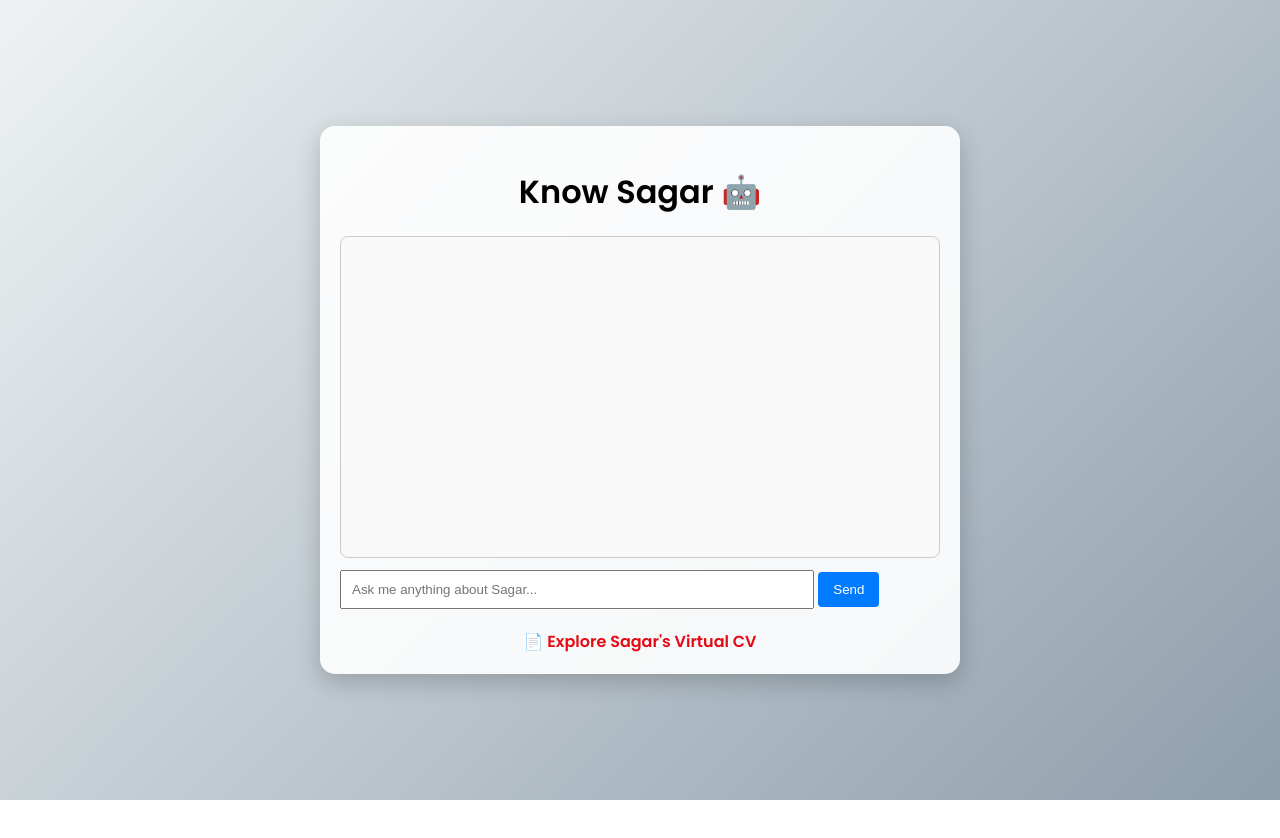
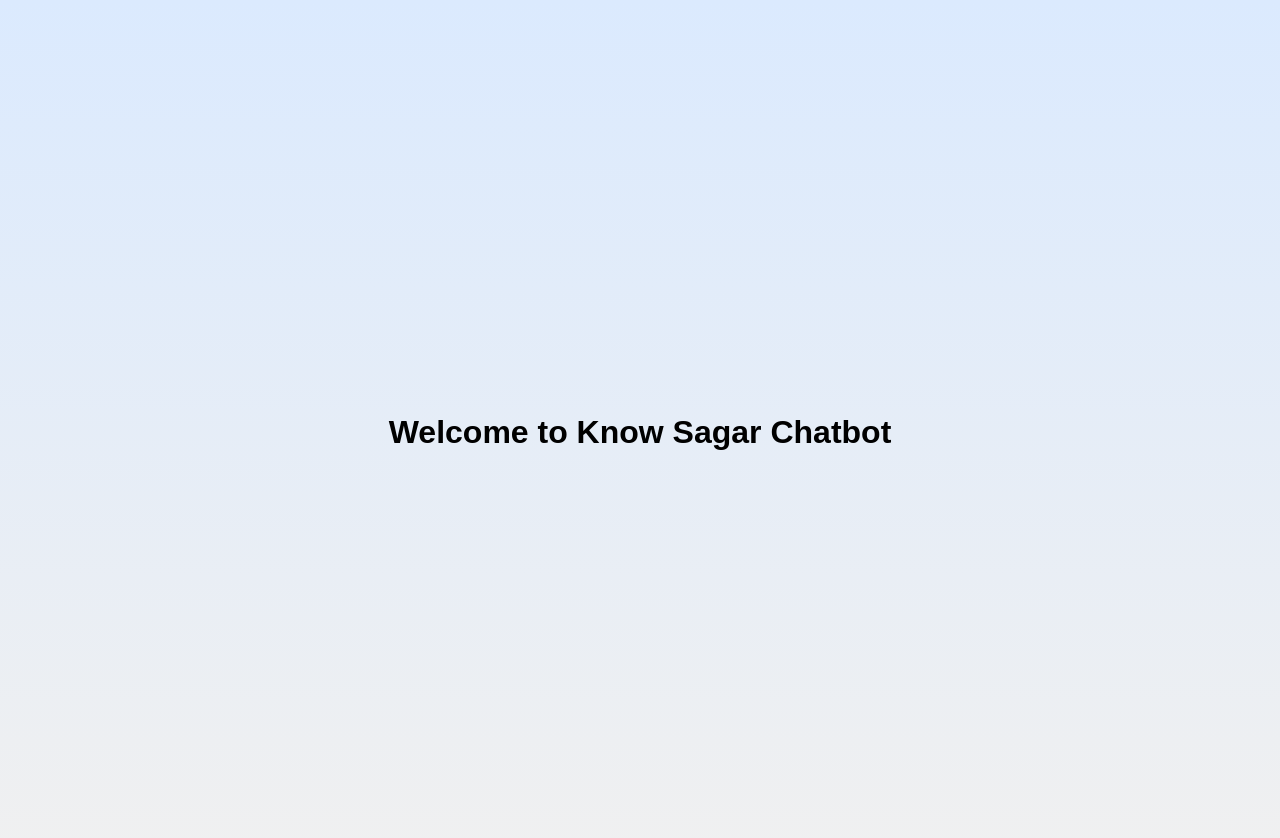
Before and after one commit to sgsagargera/know-sagar-chatbot, a website: page public/index.html in a window 1280 px wide. Before the commit the page ends 800 px from the top, so only its background shows below. Drawn offline with Linux system fonts and the light colour scheme.

Commit message:
Add files via upload

```diff
--- a/public/chatbot.js
+++ b/public/chatbot.js
@@ -1,25 +1 @@
-async function sendMessage() {
-  const input = document.getElementById('userInput');
-  const chatBox = document.getElementById('chatBox');
-  const message = input.value.trim();
-  if (!message) return;
-
-  chatBox.innerHTML += `<div><strong>You:</strong> ${message}</div>`;
-  input.value = '';
-
-  const response = await fetch('https://api.openai.com/v1/chat/completions', {
-    method: 'POST',
-    headers: {
-      'Content-Type': 'application/json',
-      'Authorization': 'Bearer YOUR_OPENAI_API_KEY' // Replace manually or securely through backend
-    },
-    body: JSON.stringify({
-      model: 'gpt-3.5-turbo',
-      messages: [{ role: 'user', content: message }]
-    })
-  });
-
-  const data = await response.json();
-  chatBox.innerHTML += `<div><strong>Bot:</strong> ${data.choices[0].message.content}</div>`;
-  chatBox.scrollTop = chatBox.scrollHeight;
-}
+document.getElementById('app').innerHTML = '<h1>Welcome to Know Sagar Chatbot</h1>';
--- a/public/index.html
+++ b/public/index.html
@@ -1,22 +1 @@
-<!DOCTYPE html>
-<html lang="en">
-<head>
-  <meta charset="UTF-8" />
-  <meta name="viewport" content="width=device-width, initial-scale=1.0"/>
-  <title>Know Sagar – Chatbot</title>
-  <link href="https://fonts.googleapis.com/css2?family=Poppins:wght@300;400;600&display=swap" rel="stylesheet">
-  <link rel="stylesheet" href="style.css">
-</head>
-<body>
-  <div class="chat-container">
-    <h1>Know Sagar 🤖</h1>
-    <div class="chat-box" id="chatBox"></div>
-    <input type="text" id="userInput" placeholder="Ask me anything about Sagar..." onkeypress="if(event.key === 'Enter') sendMessage()" />
-    <button onclick="sendMessage()">Send</button>
-    <div class="cta">
-      <a href="cv.html" target="_blank">📄 Explore Sagar's Virtual CV</a>
-    </div>
-  </div>
-  <script src="chatbot.js"></script>
-</body>
-</html>
+<!DOCTYPE html><html><head><title>Know Sagar</title><link rel="stylesheet" href="style.css"></head><body><div id="app"></div><script src="chatbot.js"></script></body></html>
--- a/public/style.css
+++ b/public/style.css
@@ -1,57 +1 @@
-body {
-  font-family: 'Poppins', sans-serif;
-  background: linear-gradient(135deg, #eef2f3, #8e9eab);
-  margin: 0;
-  padding: 0;
-  display: flex;
-  justify-content: center;
-  align-items: center;
-  height: 100vh;
-}
-.chat-container {
-  width: 90%;
-  max-width: 600px;
-  background: rgba(255, 255, 255, 0.9);
-  padding: 20px;
-  border-radius: 15px;
-  box-shadow: 0 8px 24px rgba(0,0,0,0.2);
-}
-.chat-container h1 {
-  text-align: center;
-  margin-bottom: 20px;
-}
-.chat-box {
-  height: 300px;
-  overflow-y: auto;
-  border: 1px solid #ccc;
-  padding: 10px;
-  background: #f9f9f9;
-  border-radius: 8px;
-}
-input[type="text"] {
-  width: 75%;
-  padding: 10px;
-  margin-top: 12px;
-}
-button {
-  padding: 10px 15px;
-  background: #007bff;
-  color: white;
-  border: none;
-  border-radius: 4px;
-}
-button:hover {
-  background: #0056b3;
-}
-.cta {
-  text-align: center;
-  margin-top: 20px;
-}
-.cta a {
-  color: #e50914;
-  font-weight: bold;
-  text-decoration: none;
-}
-.cta a:hover {
-  text-decoration: underline;
-}
+body { font-family: Arial, sans-serif; background: linear-gradient(#dbeafe, #f0f0f0); margin: 0; padding: 2rem; display: flex; justify-content: center; align-items: center; height: 100vh; }
```
Also changed, not shown: public/cv.html (+1 -80 lines).
